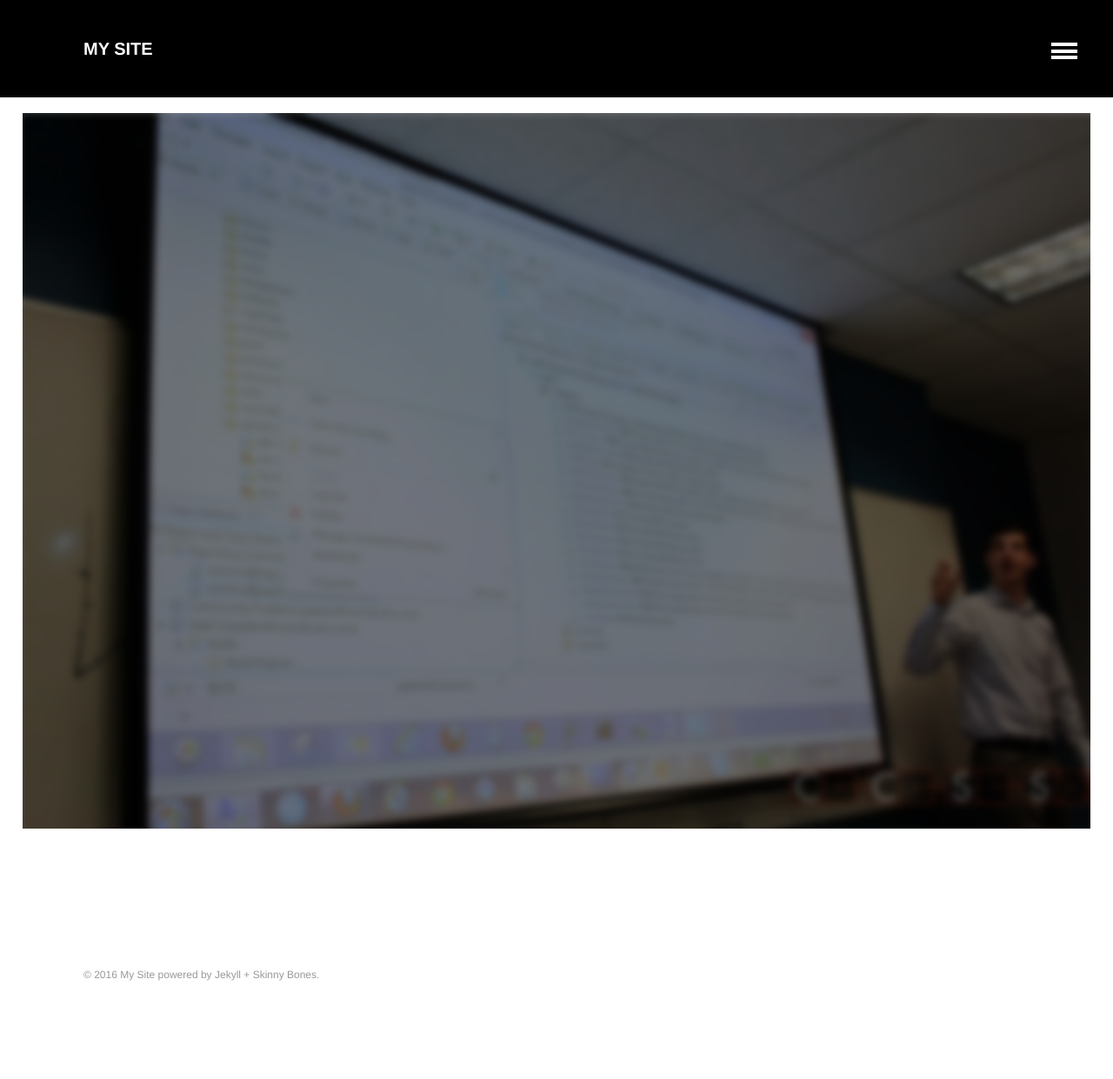
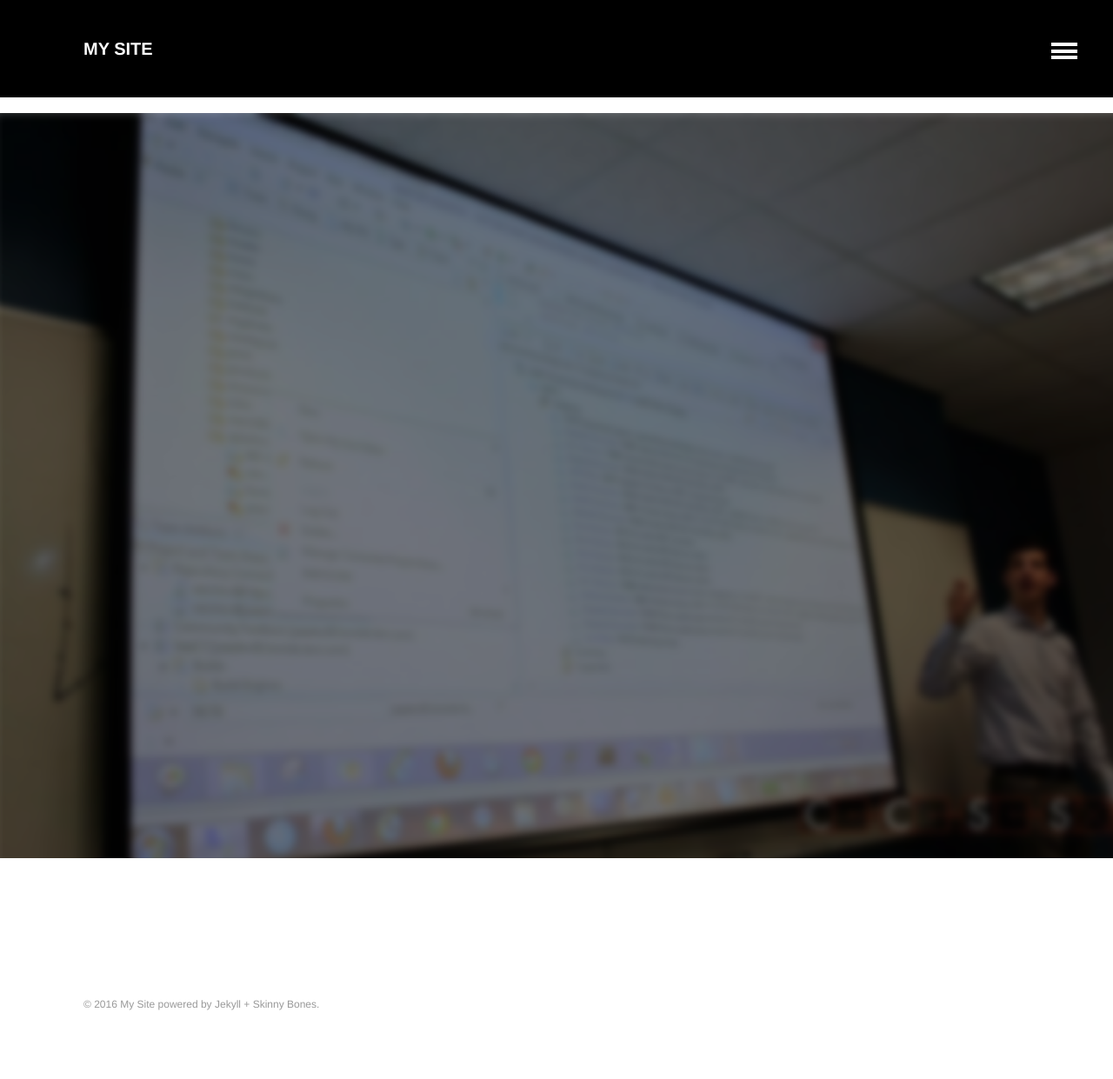
Before and after one commit to brittnylapierre/ccss_web, a Jekyll site: the page built from index.md, in a window 1280 px wide. Shown: the whole page at 87% size. Built offline with Jekyll 4.4.1, drawn with Linux system fonts in a browser that asks for light colours; before the commit the page ends 1207 px from its top, so only the background shows below that.

Commit message:
Updated _layout.scss

```diff
--- a/_sass/_layout.scss
+++ b/_sass/_layout.scss
@@ -130,7 +130,7 @@
    ========================================================================== */
 
 #page-wrapper {
-	padding: 0 $gutter; // add white space for smaller screens
+	//padding: 0 $gutter; // add white space for smaller screens
 	@include size(100% 100%);
 	-webkit-overflow-scrolling: touch;
 	z-index: 2;
```
